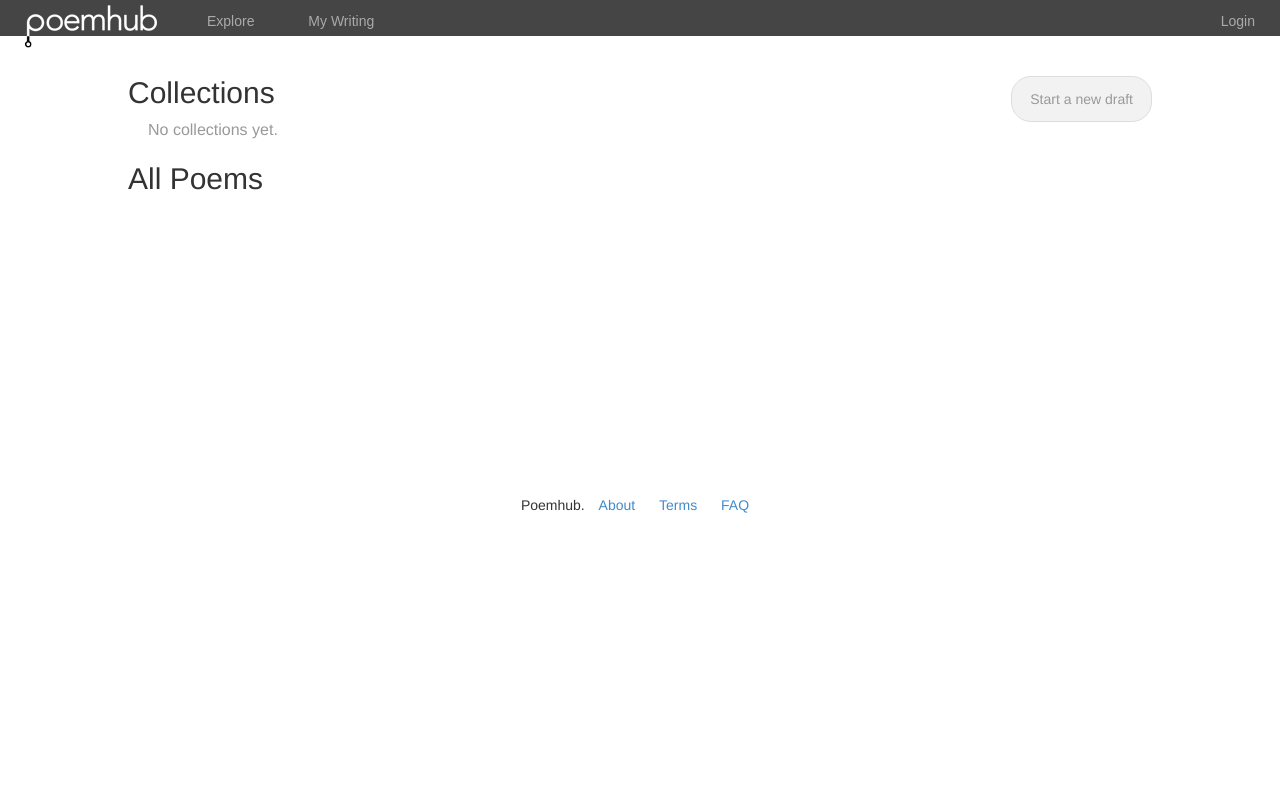
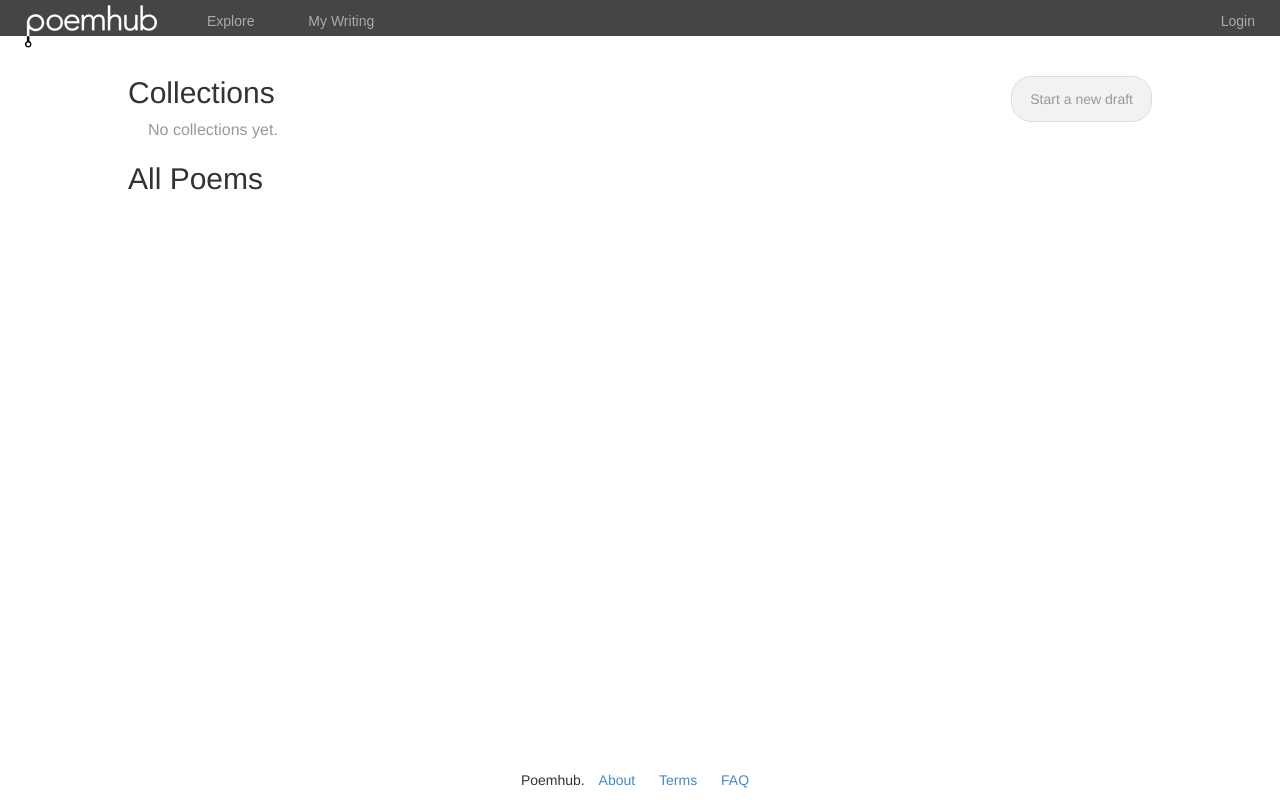
Before and after one commit to skoczen/poemhub, a Django app: template project/apps/poems/templates/poems/poet.html in a window 1280 px wide. Run offline with Django 3.2, Linux system fonts and the light colour scheme; the template is opened without the code that fills it, so the values that code supplies are empty; some libraries are stand-ins or nearby versions; some web fonts are replaced.

Commit message:
Properly sticky footer

```diff
--- a/project/apps/main_site/static/main_site/css/site.css
+++ b/project/apps/main_site/static/main_site/css/site.css
@@ -155,9 +155,7 @@ h1 {
 }
 
 .footer {
-    width: 100%;
     text-align: center;
-    margin-top: 300px;
 }
 .footer a {
     display: inline-block;
--- /dev/null
+++ b/project/apps/main_site/static/main_site/css/sticky_footer.css
@@ -0,0 +1,47 @@
+/*
+Sticky Footer Solution
+by Steve Hatcher
+http://stever.ca
+http://www.cssstickyfooter.com
+*/
+
+* {margin:0;padding:0;}
+
+/* must declare 0 margins on everything, also for main layout components use padding, not
+vertical margins (top and bottom) to add spacing, else those margins get added to total height
+and your footer gets pushed down a bit more, creating vertical scroll bars in the browser */
+
+html, body {height: 100%;}
+
+#wrap {min-height: 100%;}
+
+#container {overflow:auto;
+    padding-bottom: 30px;}  /* must be same height as the footer */
+
+#footer {position: relative;
+    margin-top: -30px; /* negative value of footer height */
+    height: 30px;
+    clear:both;}
+
+/*Opera Fix*/
+body:before {/* thanks to Maleika (Kohoutec)*/
+content:"";
+height:100%;
+float:left;
+width:0;
+margin-top:-32767px;/* thank you Erik J - negate effect of float*/
+}
+
+
+
+/* IMPORTANT
+
+You also need to include this conditional style in the <head> of your HTML file to feed this style to IE 6 and lower and 8 and higher.
+
+<!--[if !IE 7]>
+    <style type="text/css">
+        #wrap {display:table;height:100%}
+    </style>
+<![endif]-->
+
+*/
--- a/project/apps/main_site/templates/main_site/home.html
+++ b/project/apps/main_site/templates/main_site/home.html
@@ -45,5 +45,6 @@
 
             <p class="home_buttons"><a href="{% url "main_site:manifesto" %}" class="button">Read the Manifesto</a></p>
         </div>
+    </div>
 </div>
 {% endblock %}
--- a/project/apps/poems/manifesto.txt
+++ b/project/apps/poems/manifesto.txt
@@ -3,14 +3,16 @@ My notes:
         - default to drafts
     - good fonts
     - terms
+    - icon
+- sticky footer
 - build signup "what name do you want to publish your work under?", terms/agree
 - style login, carry next through
 - style logout
-- sticky footer
+
+
 - build explore
 - save "diff" from title and body
 - strip HTML from slug
-- icon
 - build account (change email, password)
 - build backup
 - built tour
--- a/project/apps/poems/templates/poems/poet.html
+++ b/project/apps/poems/templates/poems/poet.html
@@ -35,4 +35,5 @@
         {% endfor %}
         </ul>
     </div>
+</div>
 {% endblock %}
--- a/project/templates/base.html
+++ b/project/templates/base.html
@@ -20,8 +20,14 @@
   <link rel="stylesheet" href="{{STATIC_URL}}base/css/animate.css">
   <link rel="stylesheet" href="{{STATIC_URL}}main_site/css/fonts.css">
   <link rel="stylesheet" href="{{STATIC_URL}}main_site/css/site.css">
+  <link rel="stylesheet" href="{{STATIC_URL}}main_site/css/sticky_footer.css">
   {% endcompress %}
   <link href='http://fonts.googleapis.com/css?family=Cardo:400,700,400italic|Raleway:400,700|Muli' rel='stylesheet' type='text/css'>
+  <!--[if !IE 7]>
+    <style type="text/css">
+        #wrap {display:table;height:100%}
+    </style>
+  <![endif]-->
 
 
 
@@ -34,6 +40,7 @@
 <body>
   {% analytical_body_top %}
   {% block full_body %}
+<div id="wrap">
     <div id="container">
         <div id="nav">
             {% block nav %}
@@ -55,7 +62,9 @@
 
         	{% endblock %}
         </div>
-    <div class="footer">
+    </div>
+</div>
+<div id="footer" class="footer">
     Poemhub.
 
     <a href="#">About</a>
```
Lines whose indentation alone changed are shown as unchanged.
